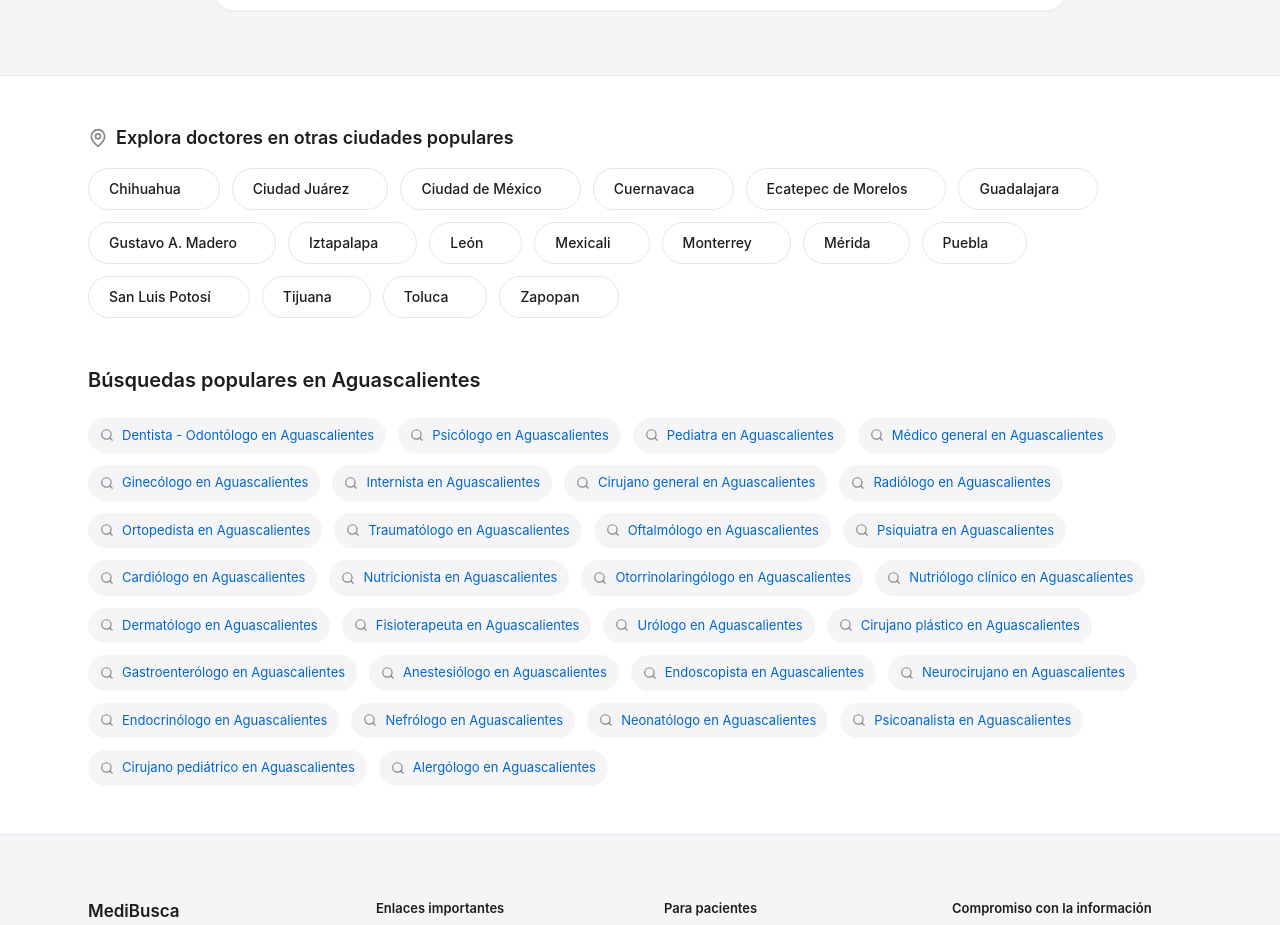
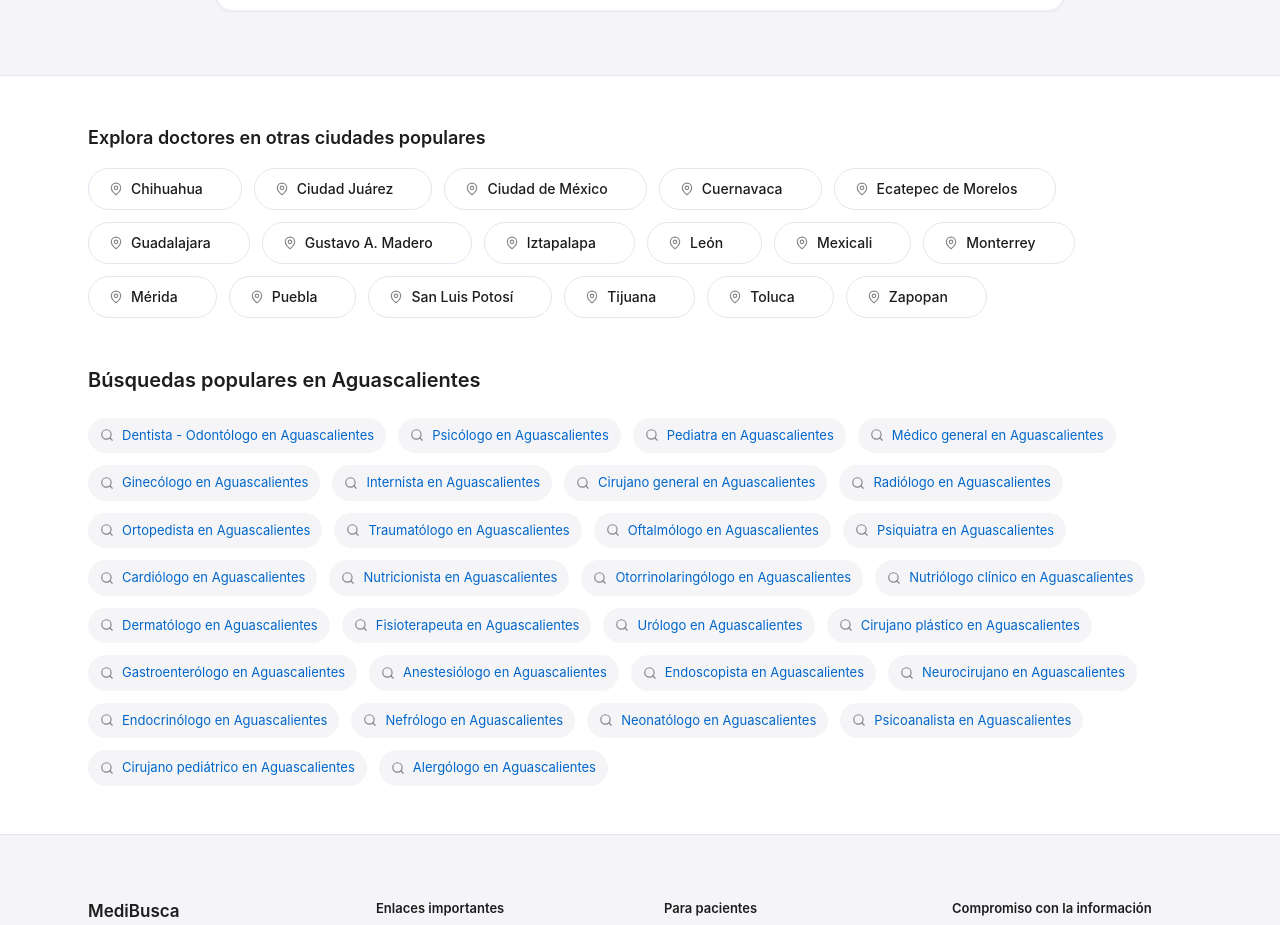
Before and after one commit to alicehocane/new-doctor, a React (Vite) app: page /doctores/aguascalientes in a window 1280 px wide. Shown: the part 2541-3466 px from the top of the page. Built offline with nearby package versions, Linux system fonts and the light colour scheme; no server answers; the database is empty.

Commit message:
update doctor

```diff
--- a/app/doctores/[city]/page.tsx
+++ b/app/doctores/[city]/page.tsx
@@ -910,7 +910,6 @@ export default function CityPage({ params }: { params: { city: string } }) {
             {/* Other Cities */}
             <div>
                 <h3 className="text-lg font-semibold text-[#1d1d1f] mb-4 flex items-center gap-2">
-                    <MapPin className="w-5 h-5 text-[#86868b]" />
                     Explora doctores en otras ciudades populares
                 </h3>
                 <div className="flex flex-wrap gap-3">
@@ -926,7 +925,8 @@ export default function CityPage({ params }: { params: { city: string } }) {
                                 transition-all duration-300
                             "
                         >
-                            {city}
+                          <MapPin className="w-3.5 h-3.5 text-[#86868b] group-hover:text-[#0066cc] transition-colors" />
+                           <span> {city}</span>
                             <ArrowRight className="w-3.5 h-3.5 opacity-0 group-hover:opacity-100 transition-opacity -ml-1 group-hover:ml-0" />
                         </Link>
                     ))}
```
